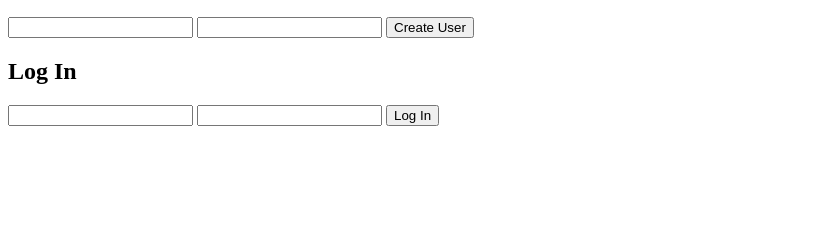
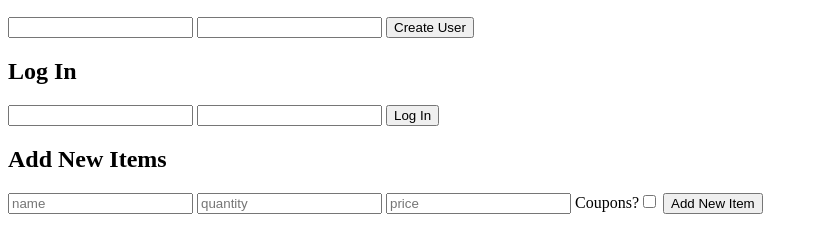
Before and after one commit to 1ntellijosh/The-repawsitory, a website: page public/index.html in a window 1280 px wide. Shown: the part 110-362 px from the top of the page, without its empty margins (0-818 px from the left). Drawn offline with nearby package versions, Linux system fonts and the light colour scheme.

```diff
--- a/public/index.html
+++ b/public/index.html
@@ -28,5 +28,14 @@
         </div>
 
         <button ng-if="ctrl.loggedInId" ng-click="ctrl.logOff()">Log Off</button>
+
+        <h2> Add New Items </h2>
+        <form ng-submit="ctrl.createPost()">
+          <input type="text" ng-model="ctrl.name" placeholder="name"/>
+          <input type="number" ng-model="ctrl.qty" placeholder="quantity"/>
+          <input type="number" ng-model="ctrl.price" placeholder="price" />
+          <label for="coupCheck">Coupons?</label><input id="coupCheck" type="checkbox" ng-model="ctrl.coupons"/>
+          <input type="submit" value="Add New Item"/>
+        </form>
     </body>
 </html>
```
